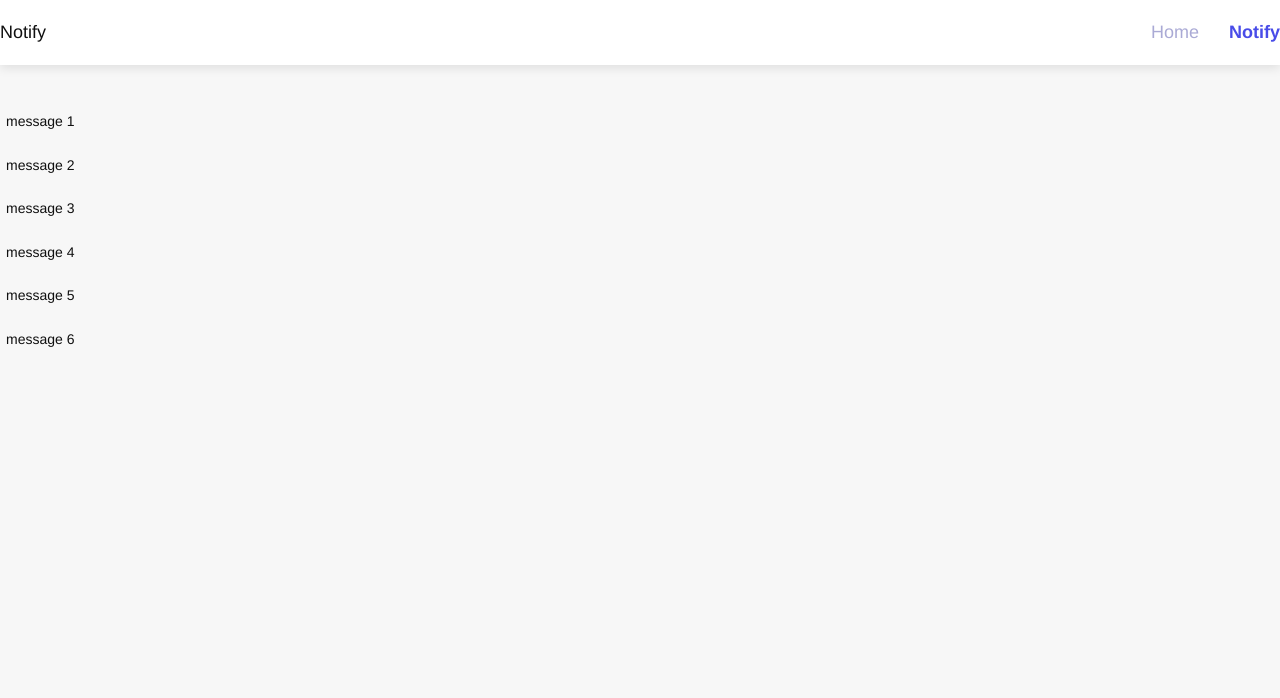
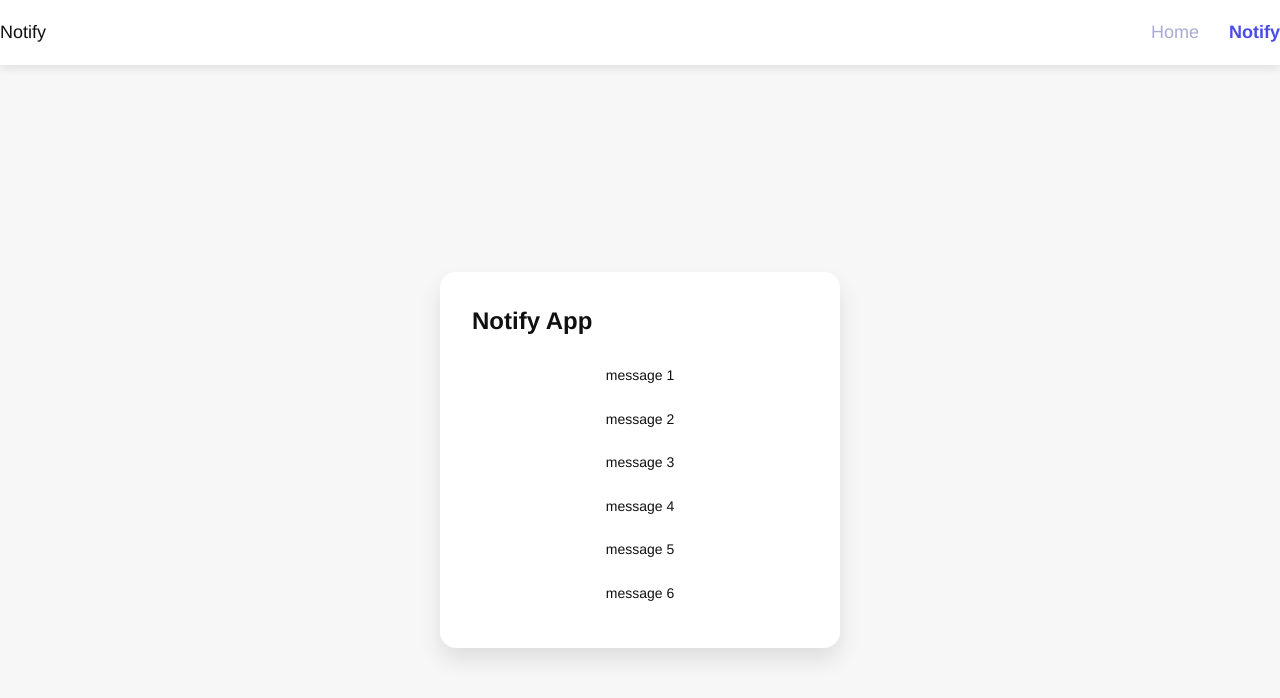
Before and after one commit to karyna4k/Notify, a Vue app: page /notify in a window 1280 px wide. Shown: the top 698 px of the page. Built offline with nearby package versions, Linux system fonts and the light colour scheme; the HTML template or start-up script is replaced by a standard one.

Commit message:
feat: add style to NotifyPage page

```diff
--- a/src/pages/NotifyPage.vue
+++ b/src/pages/NotifyPage.vue
@@ -2,7 +2,14 @@
   <div class="wrapper-content wrapper-content--fixed">
     <section>
       <div class="container">
-        <notify :messages="messages" />
+        <div class="notify">
+          <div class="notify__title">
+            <h1>Notify App</h1>
+          </div>
+          <div class="notify__content">
+            <notify :messages="messages" />
+          </div>
+        </div>
       </div>
     </section>
   </div>
@@ -27,3 +34,35 @@ export default {
   },
 };
 </script>
+
+<style lang="scss" scoped>
+.container {
+  display: flex;
+  height: 90vh;
+}
+
+.notify {
+  max-width: 400px;
+  width: 100%;
+  margin: auto;
+  padding: 32px;
+  border-radius: 16px;
+  background-color: #fff;
+  box-shadow: 0 12px 22px 0 rgba(0,0,0, 0.1);
+
+  &__title {
+    h1 {
+      margin-bottom: 16px;
+      font-size: 24px;
+      font-weight: 600;
+    }
+  }
+
+  &__content {
+    display: flex;
+    flex-direction: column;
+    align-items: center;
+    min-height: 240px;
+  }
+}
+</style>
```
